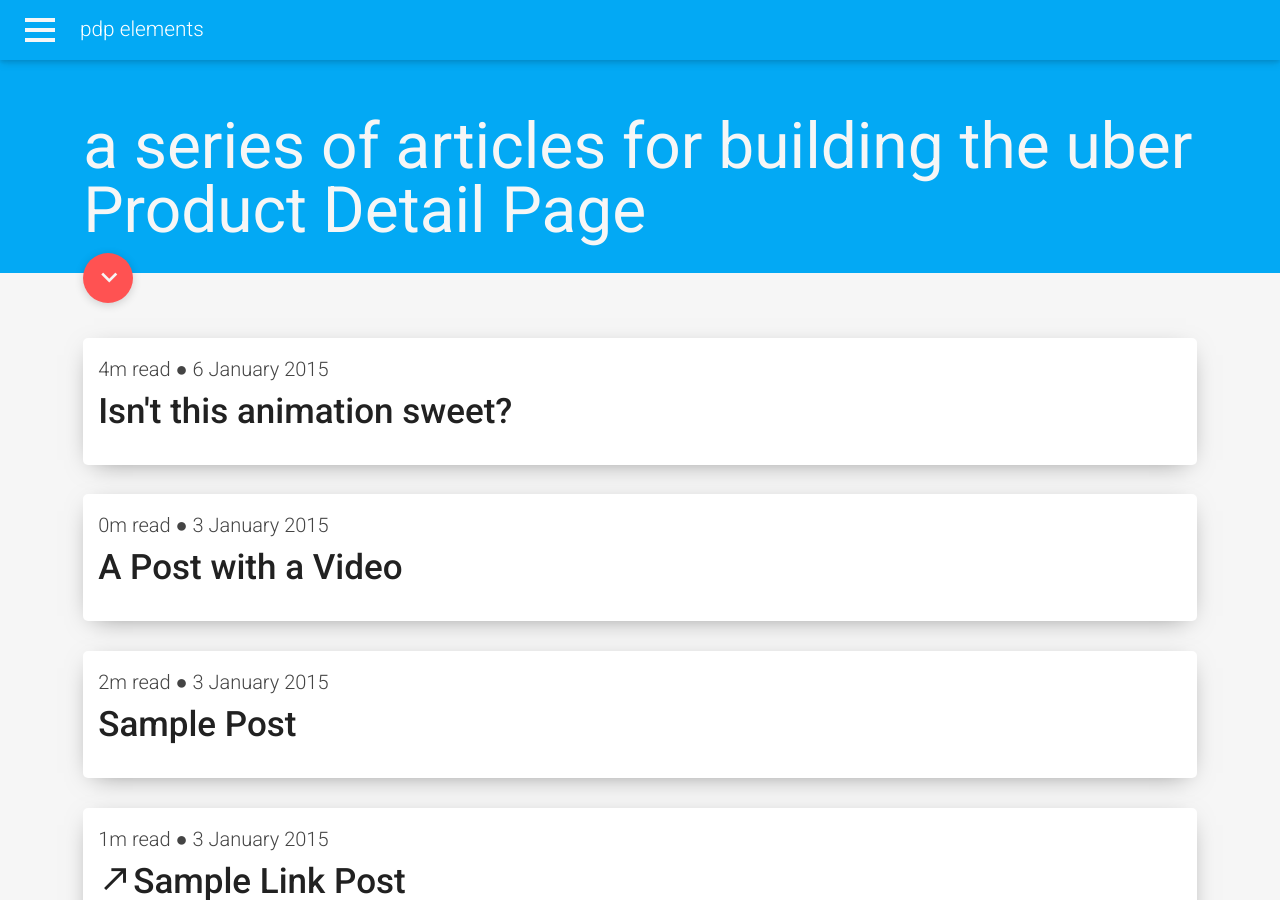
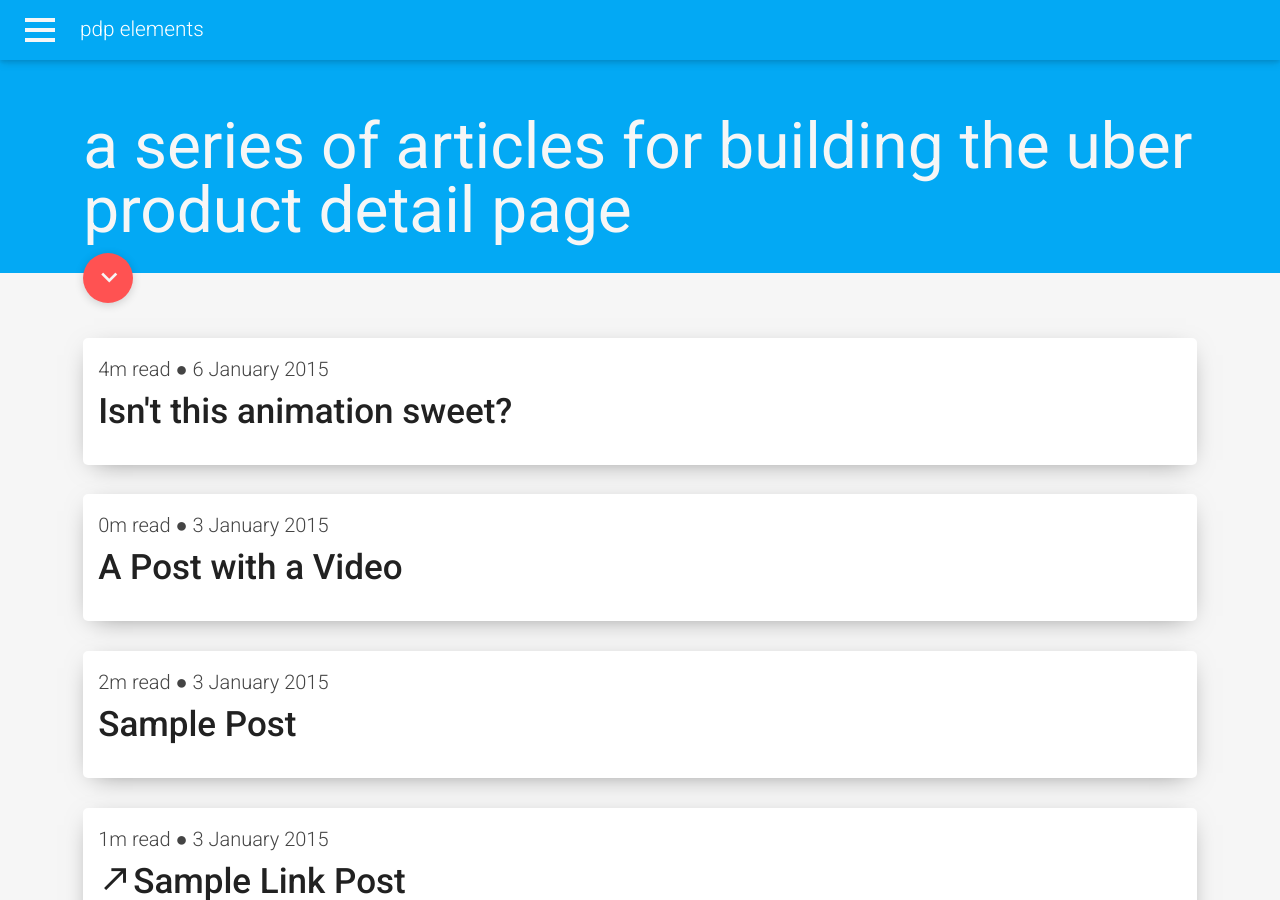
Before and after one commit to go4cas/pdp_elements, a Jekyll site: the page built from index.html, in a window 1280 px wide and 900 px high. Built offline with Jekyll 4.4.1, drawn with Linux system fonts in a browser that asks for light colours; nearby versions of some CDN libraries.

Commit message:
Fixed spelling on header

```diff
--- a/_config.yml
+++ b/_config.yml
@@ -1,7 +1,7 @@
 # Site settings
 title: pdp elements
 email: go4cas@gmail.com
-description: a series of articles for building the uber Product Detail Page
+description: a series of articles for building the uber product detail page
 footer_text: 'eCommerce from the eyes of <a href="https://github.com/go4cas">Cas</a>.&nbsp;&nbsp;Template awesomeness by <a href="http://github.com/raichur/material-jekyll">Joshua Raichur</a>.&nbsp;&nbsp;Hosted at <a href="https://js.org"><img src="http://logo.js.org/bright_tiny.png" width="45" alt="JS.ORG Logo"/></a>.'
 baseurl: ""
 
```
